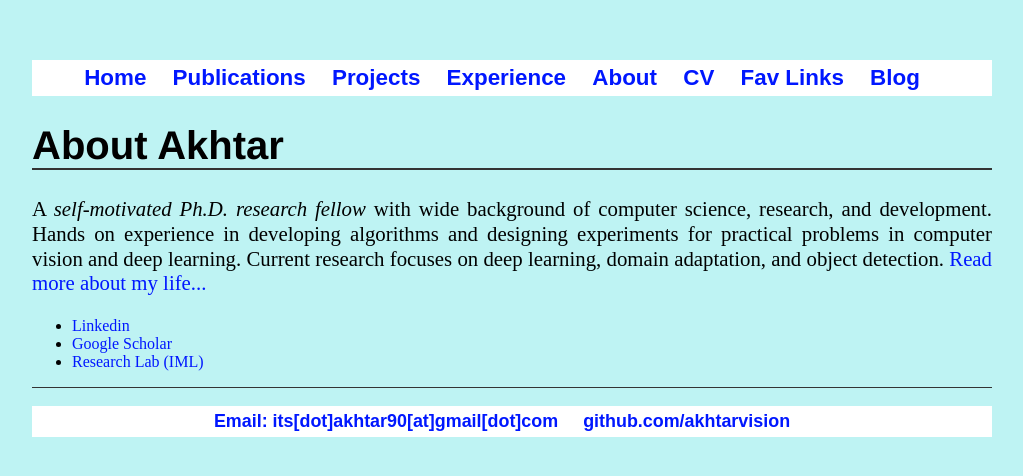
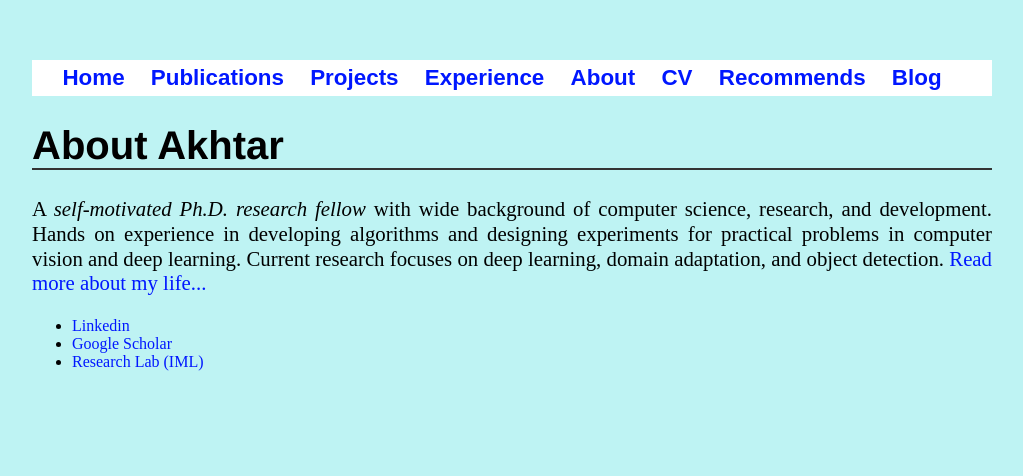
Before and after one commit to akhtarvision/akhtarvision.github.io, a Jekyll site: the page built from about/index.html, in a window 1280 px wide. Shown: the top 476 px of the page, without its empty margins (128-1151 px from the left). Built offline with Jekyll 4.4.1, drawn with Linux system fonts in a browser that asks for light colours.

Commit message:
Update default.html

```diff
--- a/_layouts/default.html
+++ b/_layouts/default.html
@@ -14,10 +14,10 @@
 				<li><a href="#experience">Experience</a></li>
 <!-- 				<li><a href="#education">Education</a></li> -->
 <!-- 				<li><a href="#services">Services</a></li> -->
-		        	<li><a href="/about">About</a></li>
-	        		<li><a href="/cv">CV</a></li>
-				<li><a href="/flinks">Fav Links</a></li>
-	        		<li><a href="/blog">Blog</a></li>
+		        	<li><a href="#about">About</a></li>
+	        		<li><a href="#cv">CV</a></li>
+				<li><a href="#flinks">Recommends</a></li>
+	        		<li><a href="#blog">Blog</a></li>
 
 	    		</ul>
 			</nav>
@@ -27,11 +27,11 @@
 			{{ content }}
 
 			</div><!-- /.container -->
-			<footer>
-	    		<ul>
-	        		<li><a href="mailto:its.akhtar90@gmail.com">Email: its[dot]akhtar90[at]gmail[dot]com</a></li>
-        		  <li><a href="/https://github.com/akhtarvision">github.com/akhtarvision</a></li>
-				</ul>
-			</footer>
+<!-- 			<footer> -->
+<!-- 	    		<ul> -->
+<!-- 	        		<li><a href="mailto:its.akhtar90@gmail.com">Email: its[dot]akhtar90[at]gmail[dot]com</a></li> -->
+<!--         		  <li><a href="/https://github.com/akhtarvision">Git: github.com/akhtarvision</a></li> -->
+<!-- 				</ul> -->
+<!-- 			</footer> -->
 		</body>
 	</html>
```
